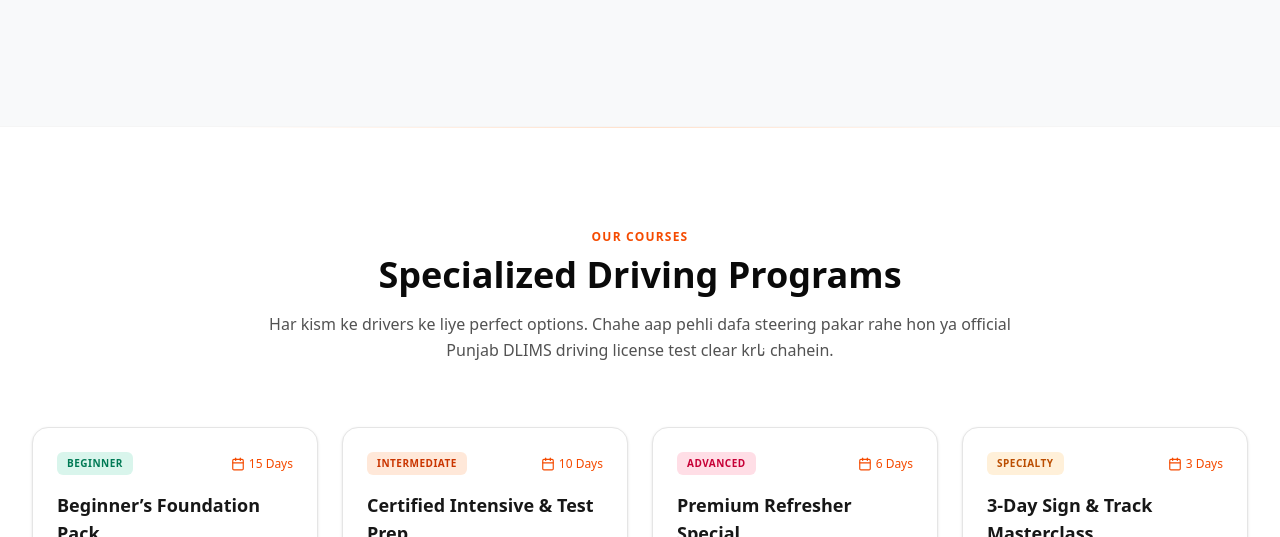
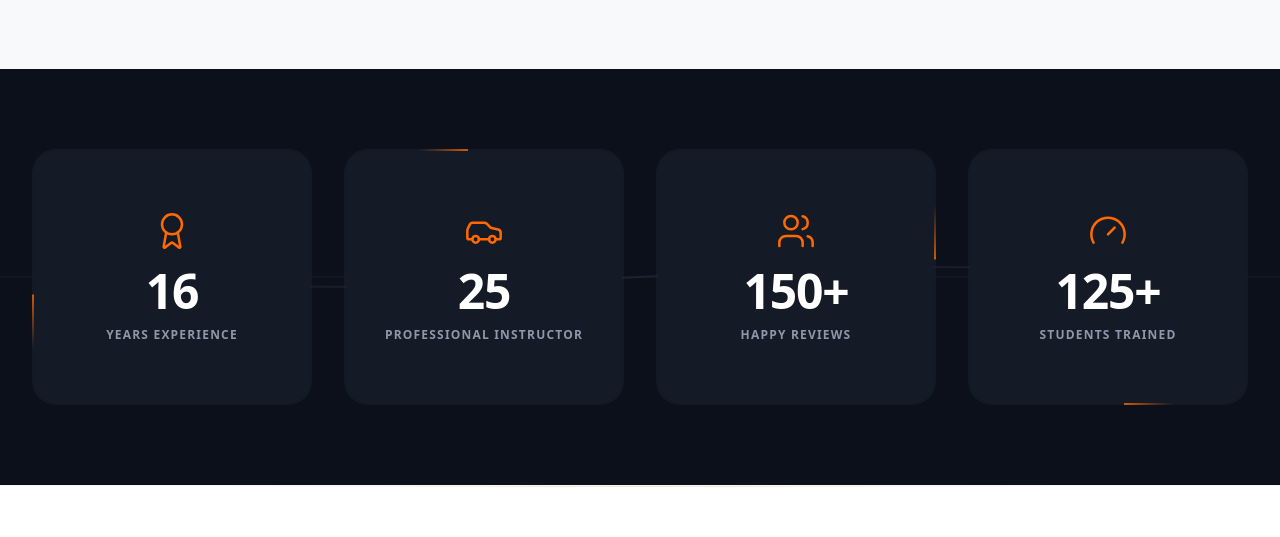
Before and after one commit to inffoghulammustafa-tech/Safe-drive, a React (Vite) app: page / in a window 1280 px wide. Shown: the part 2144-2681 px from the top of the page. Built offline with nearby package versions, Linux system fonts and the light colour scheme.

Commit message:
feat: add scroll-to-top and interactive animations
- Implemented automatic scroll-to-top on app mount.
- Integrated TypewriterText effects in the hero section.
- Added animated counters to the programs section using Framer Motion.

```diff
--- a/src/App.tsx
+++ b/src/App.tsx
@@ -1,4 +1,4 @@
-import React, { useState } from "react";
+import React, { useState, useEffect } from "react";
 import { Navbar } from "./components/Navbar";
 import { Hero } from "./components/Hero";
 import { Programs } from "./components/Programs";
@@ -15,6 +15,10 @@ export default function App() {
   const [selectedProgramId, setSelectedProgramId] = useState("");
   const [bookingTrigger, setBookingTrigger] = useState(0);
   const [hubTab, setHubTab] = useState("learn"); // "learn" | "rent" | "requests"
+
+  useEffect(() => {
+    window.scrollTo(0, 0);
+  }, []);
 
   // Scroll smoothly to any specific target segment
   const handleNavClick = (sectionId: string) => {
--- a/src/components/Hero.tsx
+++ b/src/components/Hero.tsx
@@ -255,9 +255,9 @@ export const Hero: React.FC<HeroProps> = ({ onActionClick, activeTab, setActiveT
 
         {/* Core Heading on White background with Black & Orange text colors */}
         <h1 className="text-4xl sm:text-6xl lg:text-7xl font-extrabold tracking-tight text-white mb-6 leading-tight">
-          Master the Road <br />
+          <TypewriterText text="Master the Road " /> <br />
           <span className="bg-gradient-to-r from-orange-400 via-[#ff6a00] to-orange-500 bg-clip-text text-transparent">
-            With Confidence
+            <TypewriterText text="With Confidence" />
           </span>
         </h1>
 
@@ -427,10 +427,11 @@ export const Hero: React.FC<HeroProps> = ({ onActionClick, activeTab, setActiveT
               </div>
 
               {/* About Us Title Section */}
-              <div className="text-left mt-16 mb-10 w-full max-w-[55rem]">
+              <div className="text-left mt-16 mb-10 w-full max-w-full">
                 <span className="text-sm font-extrabold uppercase tracking-widest text-[#ff6a00] block mb-3">ABOUT US</span>
                 <h2 className="text-[2rem] sm:text-[2.5rem] md:text-[3.25rem] font-bold text-[#001738] leading-tight md:leading-[1.1] tracking-tight">
-                  We are your reliable, all-in-one platform for <br className="hidden md:block" /> experienced and professional driving solutions.
+                  We are your reliable, all-in-one platform for <br className="hidden md:block" />
+                  experienced and professional driving solutions.
                 </h2>
               </div>
 
--- a/src/components/Programs.tsx
+++ b/src/components/Programs.tsx
@@ -1,19 +1,93 @@
-import React from "react";
+import React, { useEffect, useRef } from "react";
 import { DRIVING_PROGRAMS } from "../data";
 import { DrivingProgram } from "../types";
-import { Calendar, CheckCircle2, ChevronRight, GraduationCap } from "lucide-react";
+import { Calendar, CheckCircle2, ChevronRight, GraduationCap, Award, Car, Users, Gauge } from "lucide-react";
+import { motion, useMotionValue, useTransform, animate, useInView } from "motion/react";
 
 interface ProgramsProps {
   onSelectProgram: (programId: string) => void;
 }
 
+const AnimatedNumber = ({ value, duration = 2, delay = 0, suffix = "" }: { value: number, duration?: number, delay?: number, suffix?: string }) => {
+  const ref = useRef(null);
+  const isInView = useInView(ref, { once: true, margin: "-50px" });
+  const count = useMotionValue(0);
+  const rounded = useTransform(count, (latest) => Math.round(latest) + suffix);
+
+  useEffect(() => {
+    if (isInView) {
+      const controls = animate(count, value, { duration, delay });
+      return controls.stop;
+    }
+  }, [isInView, value, duration, delay, count]);
+
+  return <motion.span ref={ref}>{rounded}</motion.span>;
+};
+
 export const Programs: React.FC<ProgramsProps> = ({ onSelectProgram }) => {
   return (
-    <section id="programs" className="py-24 bg-white border-y border-neutral-100 relative">
-      <div className="absolute top-0 left-1/2 -translate-x-1/2 w-2/3 h-px bg-gradient-to-r from-transparent via-orange-500/20 to-transparent"></div>
+    <>
+      <section className="w-full bg-[#0b101a] py-20 relative overflow-hidden">
+        {/* Decorative subtle background wave line (approximate) */}
+        <div className="absolute top-1/2 left-0 w-full h-[1px] bg-slate-800/60 -translate-y-1/2 z-0 hidden md:block"></div>
+        <div className="absolute top-1/2 left-0 w-full flex justify-between px-20 -translate-y-1/2 z-0 opacity-20 hidden md:flex">
+             {/* Simple decorative wave curves */}
+             <svg width="100%" height="40" viewBox="0 0 1000 40" preserveAspectRatio="none" fill="none" stroke="currentColor" className="text-slate-600">
+               <path d="M0,20 Q250,40 500,20 T1000,20" strokeWidth="2" />
+             </svg>
+        </div>
 
-      <div className="max-w-7xl mx-auto px-4 sm:px-6 lg:px-8">
-        {/* Section Heading */}
+        <div className="max-w-7xl mx-auto px-4 sm:px-6 lg:px-8 relative z-10">
+          <div className="grid grid-cols-1 sm:grid-cols-2 lg:grid-cols-4 gap-6 lg:gap-8">
+            {/* Stat Box 1 */}
+            <div className="relative overflow-hidden rounded-[24px] p-[2px] bg-slate-800/40 group h-64">
+              <div className="absolute top-1/2 left-1/2 w-[250%] h-[250%] -translate-x-1/2 -translate-y-1/2 animate-[spin_4s_linear_infinite] bg-[conic-gradient(from_0deg,transparent_0_340deg,#ff6a00_360deg)] opacity-80"></div>
+              <div className="relative w-full h-full bg-[#151b26] rounded-[22px] flex flex-col items-center justify-center text-center p-6 z-10">
+                <Award className="w-10 h-10 text-[#ff6a00] mb-4 stroke-[1.5]" />
+                <h3 className="text-5xl font-bold text-white mb-2 tracking-tight"><AnimatedNumber value={16} /></h3>
+                <p className="text-[#8e98a8] text-xs font-bold tracking-widest uppercase mt-1">Years Experience</p>
+              </div>
+            </div>
+
+            {/* Stat Box 2 */}
+            <div className="relative overflow-hidden rounded-[24px] p-[2px] bg-slate-800/40 group h-64">
+              <div className="absolute top-1/2 left-1/2 w-[250%] h-[250%] -translate-x-1/2 -translate-y-1/2 animate-[spin_4s_linear_infinite] bg-[conic-gradient(from_0deg,transparent_0_340deg,#ff6a00_360deg)] opacity-80" style={{ animationDelay: '-1s' }}></div>
+              <div className="relative w-full h-full bg-[#151b26] rounded-[22px] flex flex-col items-center justify-center text-center p-6 z-10">
+                <Car className="w-10 h-10 text-[#ff6a00] mb-4 stroke-[1.5]" />
+                <h3 className="text-5xl font-bold text-white mb-2 tracking-tight"><AnimatedNumber value={25} /></h3>
+                <p className="text-[#8e98a8] text-xs font-bold tracking-widest uppercase mt-1">Professional Instructor</p>
+              </div>
+            </div>
+
+            {/* Stat Box 3 */}
+            <div className="relative overflow-hidden rounded-[24px] p-[2px] bg-slate-800/40 group h-64">
+              <div className="absolute top-1/2 left-1/2 w-[250%] h-[250%] -translate-x-1/2 -translate-y-1/2 animate-[spin_4s_linear_infinite] bg-[conic-gradient(from_0deg,transparent_0_340deg,#ff6a00_360deg)] opacity-80" style={{ animationDelay: '-2s' }}></div>
+              <div className="relative w-full h-full bg-[#151b26] rounded-[22px] flex flex-col items-center justify-center text-center p-6 z-10">
+                <Users className="w-10 h-10 text-[#ff6a00] mb-4 stroke-[1.5]" />
+                <h3 className="text-5xl font-bold text-white mb-2 tracking-tight"><AnimatedNumber value={150} suffix="+" /></h3>
+                <p className="text-[#8e98a8] text-xs font-bold tracking-widest uppercase mt-1">Happy Reviews</p>
+              </div>
+            </div>
+
+            {/* Stat Box 4 */}
+            <div className="relative overflow-hidden rounded-[24px] p-[2px] bg-slate-800/40 group h-64">
+              <div className="absolute top-1/2 left-1/2 w-[250%] h-[250%] -translate-x-1/2 -translate-y-1/2 animate-[spin_4s_linear_infinite] bg-[conic-gradient(from_0deg,transparent_0_340deg,#ff6a00_360deg)] opacity-80" style={{ animationDelay: '-3s' }}></div>
+              <div className="relative w-full h-full bg-[#151b26] rounded-[22px] flex flex-col items-center justify-center text-center p-6 z-10">
+                <Gauge className="w-10 h-10 text-[#ff6a00] mb-4 stroke-[1.5]" />
+                <h3 className="text-5xl font-bold text-white mb-2 tracking-tight"><AnimatedNumber value={125} suffix="+" /></h3>
+                <p className="text-[#8e98a8] text-xs font-bold tracking-widest uppercase mt-1">Students Trained</p>
+              </div>
+            </div>
+          </div>
+        </div>
+      </section>
+
+      <section id="programs" className="py-24 bg-white border-y border-neutral-100 relative">
+        <div className="absolute top-0 left-1/2 -translate-x-1/2 w-2/3 h-px bg-gradient-to-r from-transparent via-orange-500/20 to-transparent"></div>
+
+        <div className="max-w-7xl mx-auto px-4 sm:px-6 lg:px-8">
+
+          {/* Section Heading */}
         <div className="text-center max-w-3xl mx-auto mb-16">
           <span className="text-orange-600 uppercase font-extrabold tracking-widest text-xs">Our Courses</span>
           <h2 className="text-3xl sm:text-4xl font-black text-neutral-950 mt-2 mb-4">
@@ -158,5 +232,6 @@ export const Programs: React.FC<ProgramsProps> = ({ onSelectProgram }) => {
         </div>
       </div>
     </section>
+    </>
   );
 };
```
